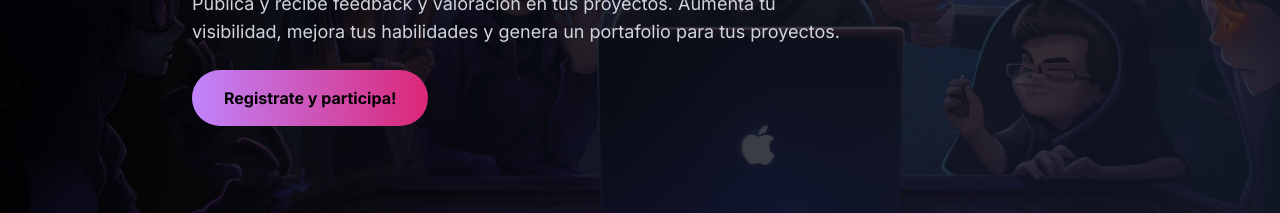
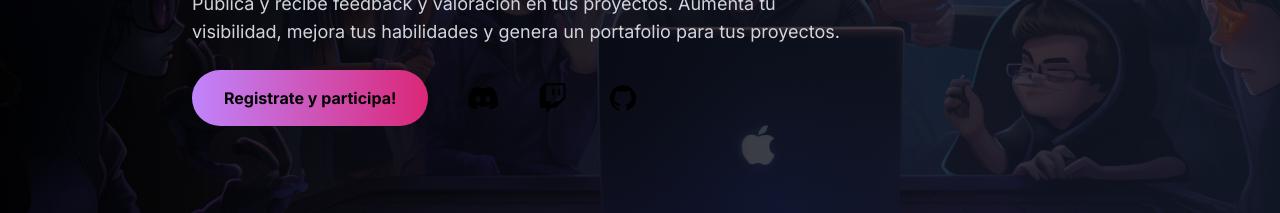
Before and after one commit to geekhadev/openfeedback, a Next.js app: page / in a window 1280 px wide. Shown: the part 432-645 px from the top of the page. Built offline with nearby package versions, Linux system fonts and the light colour scheme.

Commit message:
feature: se agregaron botones de redes sociales

```diff
--- a/package.json
+++ b/package.json
@@ -14,7 +14,8 @@
   "dependencies": {
     "next": "13.5.4",
     "react": "^18",
-    "react-dom": "^18"
+    "react-dom": "^18",
+    "react-icons": "^4.11.0"
   },
   "devDependencies": {
     "@commitlint/cli": "^17.7.2",
--- a/src/components/Hero.js
+++ b/src/components/Hero.js
@@ -1,17 +1,20 @@
 import { paragraphHero, titleButtonHero, welcome } from '@/constant/home'
+import SocialIcons from './SocialIcons'
 
 const Hero = () => {
   return (
     <section className='flex flex-col gap-6 h-full justify-center'>
       <h2 className='text-6xl font-bold max-w-2xl'>{welcome}</h2>
       <p className='text-lg max-w-2xl text-gray-300'>{paragraphHero}</p>
-      <div className='flex gap-2'>
+      <div className='flex gap-10'>
         <button
           href='#'
           className='relative px-8 py-4 font-bold text-black hover:text-white rounded-full bg-gradient-to-r from-purple-400 to-pink-600 hover:from-purple-600 hover:to-pink-800'
         >
           {titleButtonHero}
         </button>
+
+        <SocialIcons />
       </div>
     </section>
   )
--- /dev/null
+++ b/src/components/SocialIcons.js
@@ -0,0 +1,29 @@
+import { BsDiscord, BsTwitch } from 'react-icons/bs'
+import { AiFillGithub } from 'react-icons/ai'
+
+const SocialIcons = () => {
+  return (
+    <>
+      <a
+        href='#'
+        className='my-auto transition duration-300 ease-in-out hover:text-blue-500'
+      >
+        {<BsDiscord size={30} />}
+      </a>
+      <a
+        href='#'
+        className='my-auto transition duration-300 ease-in-out hover:text-purple-700'
+      >
+        {<BsTwitch size={30} />}
+      </a>
+      <a
+        href='#'
+        className='my-auto transition duration-300 ease-in-out hover:text-gray-700'
+      >
+        {<AiFillGithub size={30} />}
+      </a>
+    </>
+  )
+}
+
+export default SocialIcons
```
Also changed, not shown: 1 other file (tests, documents, lock files or other folders).
